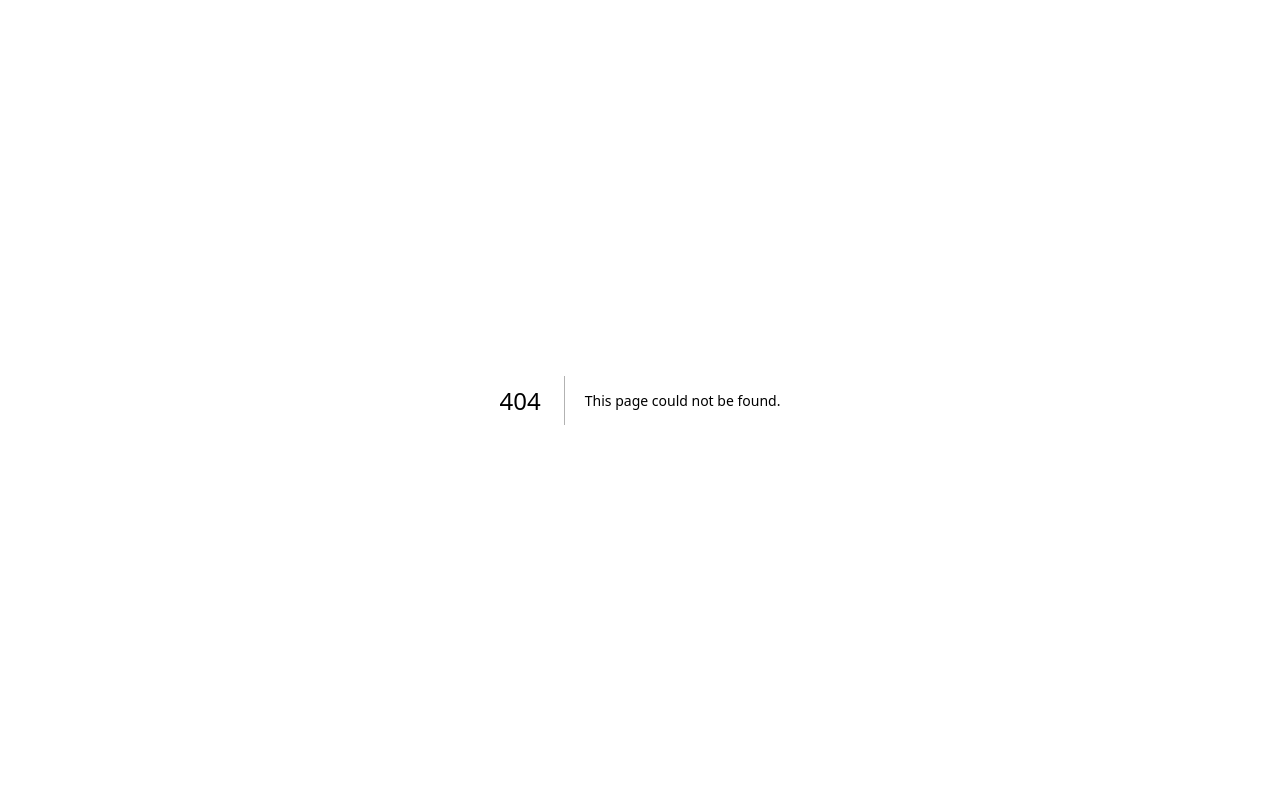
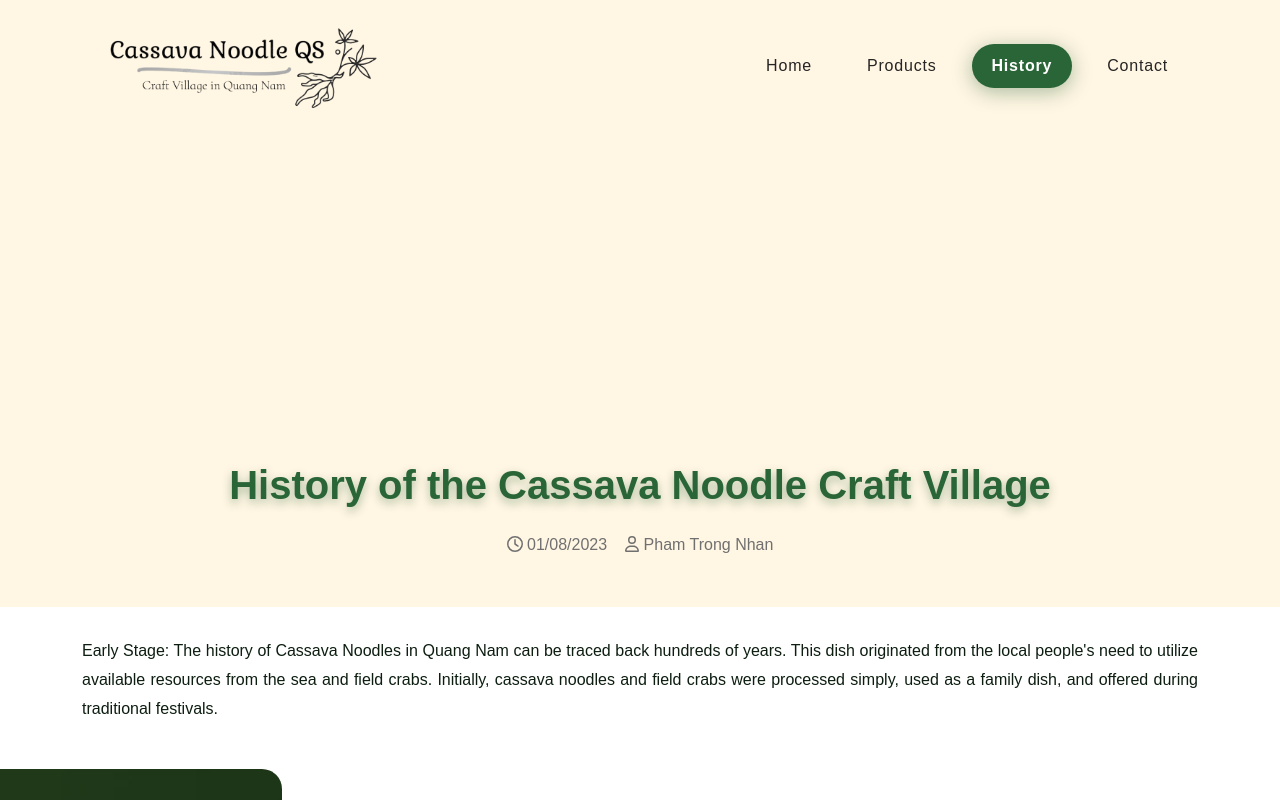
Before and after one commit to nhatpham-pln17/phosancraft, a Next.js app: page /history in a window 1280 px wide. Before the commit this address had no page. Shown: the top 800 px of the page. Built offline with nearby package versions, Linux system fonts and the light colour scheme.

Commit message:
create HistoryPage

```diff
--- a/src/components/headerLayout.tsx
+++ b/src/components/headerLayout.tsx
@@ -62,7 +62,7 @@ export const HeaderLayout = ({
           <div className={cx('navbarLink', {
             '-active': activeButton == 'history'
           })}>
-            <Link href="/">History</Link>
+            <Link href="/history">History</Link>
           </div>
           <div className={cx('navbarLink', {
             '-active': activeButton == 'contact'
--- a/src/pages/contact/index.tsx
+++ b/src/pages/contact/index.tsx
@@ -75,7 +75,7 @@ const ContactPage = ()=>{
           <div className="container">
             <h1>CONTACT INFO</h1>
             <div className="updateInfo">
-              <div className="me-4"><FontAwesomeIcon icon={faClock}/> 01/10/2023</div>
+              <div className="me-4"><FontAwesomeIcon icon={faClock}/> 01/08/2023</div>
               <div><FontAwesomeIcon icon={faUser}/> Pham Trong Nhan</div>
             </div>
           </div>
--- /dev/null
+++ b/src/pages/history/index.tsx
@@ -0,0 +1,129 @@
+import { MasterLayout } from "@/components/masterLayout";
+import styled from '@emotion/styled';
+import Image from "next/image";
+import { useState } from "react";
+import { FontAwesomeIcon } from "@fortawesome/react-fontawesome";
+import { faClock, faUser } from "@fortawesome/free-regular-svg-icons";
+import {Swiper, SwiperSlide} from 'swiper/react';
+import {Navigation, Pagination, Autoplay} from 'swiper/modules';
+
+const HistoryPageStyled = styled.div`
+  .header {
+    background-color: #fff6e3;
+    text-align: center;
+    padding: 330px 0 50px;
+    &_info {
+      display: flex;
+      justify-content: center;
+      color: #707070;
+      div:not(:last-child) {
+        margin-right: 18px;
+      }
+    }
+    &_img {
+      position: absolute;
+      top: 0;
+      left: 50%;
+      transform: translateX(-50%);
+    }
+    h1 {
+      color: #2A6538;
+      text-shadow: 0px 4px 10px rgba(42,101,56, 0.4);
+      font-weight: 700;
+      margin-bottom: 24px;
+    }
+  }
+  .content {
+    padding: 30px 0;
+    color: #0D1E11;
+    line-height: 180%;
+    text-align: justify;
+    font-size: 1rem;
+    img {
+      width: 100vw !important;
+    }
+    >*{
+      margin-bottom: 35px !important;
+    }
+  }
+  .promotionsSlider{
+    padding: 10px 0 0;
+    align-content: center;
+    .swiper-slide{
+      margin-bottom: 40px;
+      img {
+        display: block;
+        object-fit: cover;
+        border-radius: 20px;
+      }
+    }
+    .swiper-pagination{
+      bottom: 0;
+      .swiper-pagination-bullet{
+        width: 16px;
+        height: 16px;
+        background-color: #a5a5a5;
+        &-active{
+          background-color: #2A6538;
+        }
+      }
+    }
+  }
+`;
+
+const HistoryPage = () => {
+  return (
+    <MasterLayout activeButton="history">
+      <HistoryPageStyled>
+        <div className="header">
+          <h1>History of the Cassava Noodle Craft Village</h1>
+          <div className="header_info">
+            <div><FontAwesomeIcon icon={faClock}/> 01/08/2023</div>
+            <div><FontAwesomeIcon icon={faUser}/> Pham Trong Nhan</div>
+          </div>
+        </div>
+        <div className="container">
+          <div className="content">
+            <p>
+              {" Early Stage: The history of Cassava Noodles in Quang Nam can be traced back hundreds of years. This dish originated from the local people's need to utilize available resources from the sea and field crabs. Initially, cassava noodles and field crabs were processed simply, used as a family dish, and offered during traditional festivals."}
+            </p>
+            <section className='promotionsSlider'>
+              <div className='container'>
+                <Swiper
+                pagination={true}
+                loop={true}
+                autoplay={true}
+                modules={[Pagination, Autoplay]}
+                >
+                  <SwiperSlide>
+                    <Image src="/Images/allProducts.jpeg" width={1115} height={470} alt='' />
+                  </SwiperSlide>
+                  <SwiperSlide>
+                    <Image src="/Images/cassavasunny.png" width={1115} height={470} alt='' />
+                  </SwiperSlide>
+                  <SwiperSlide>
+                    <Image src="/Images/rawmetiral.jpeg" width={1115} height={470} alt='' />
+                  </SwiperSlide>
+                </Swiper>
+              </div>
+            </section>
+            <p>
+              {"Craft Village Development: Over time, Cassava Noodles became a popular dish in Quang Nam and the surrounding region. The craft village producing Cassava Noodles developed and passed down through generations. Noodle and crab artisans meticulously preserved production techniques, creating thin, chewy noodles, and delicious, flavorful field crabs."}
+            </p>
+            <p>
+              {"Popularity and International Recognition: Cassava Noodles are not only famous domestically but also known to many food enthusiasts worldwide. It has become a culinary symbol of Quang Nam and Vietnam. Cassava Noodle shops and restaurants expanded their market to serve international tourists and those who appreciate traditional cuisine."}
+            </p>
+            <p>
+              {"Conservation and Development: Currently, the Cassava Noodle Craft Village in Quang Nam is strongly conserved and developed. Local organizations and authorities promote the conservation and promotion of this dish. Various collaborative programs and the interest of tourists have helped maintain and develop traditional production techniques and raw materials."}
+            </p>
+            <p>
+              {"The Cassava Noodle Craft Village in Quang Nam is not only a unique culinary symbol but also an essential part of the region's cultural and historical heritage. The blend of traditional production techniques and innovation in serving the dish has created an exciting experience for tourists and serves as a reminder of the value of conserving and developing culinary heritage."}
+            </p>
+          </div>
+        </div>
+      </HistoryPageStyled>
+    </MasterLayout>
+  )
+}
+
+export default HistoryPage;
```
